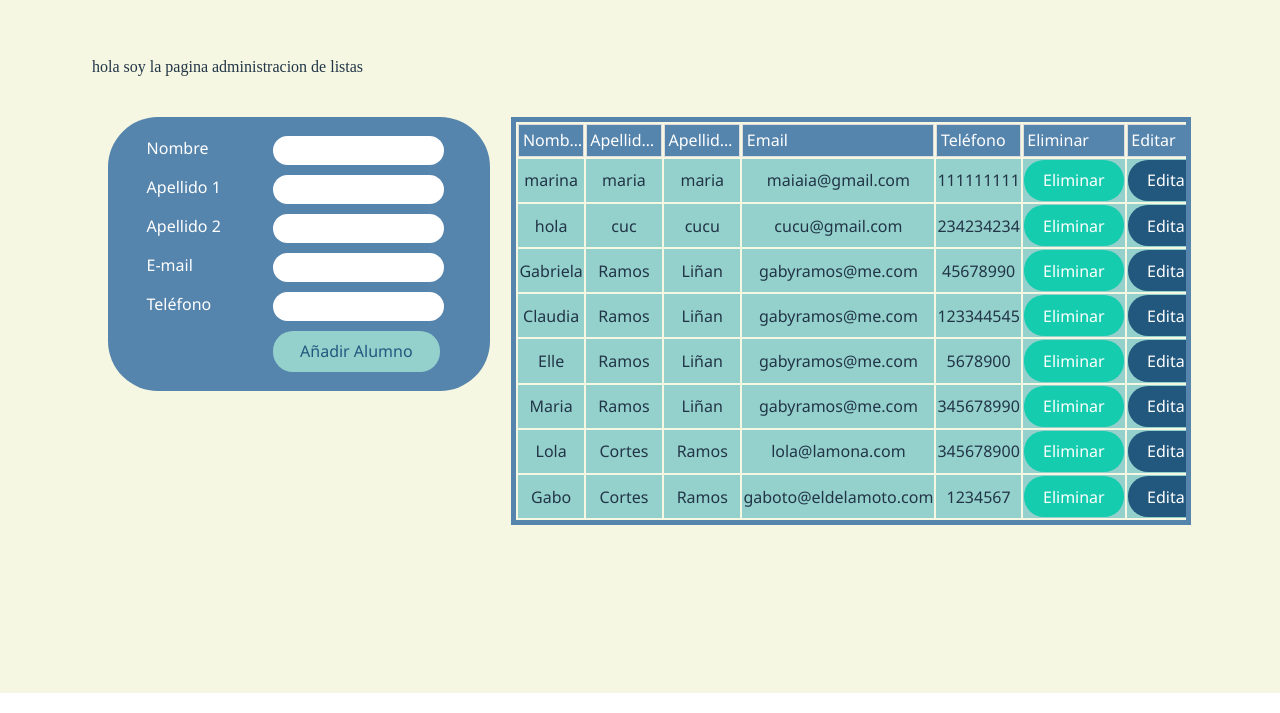
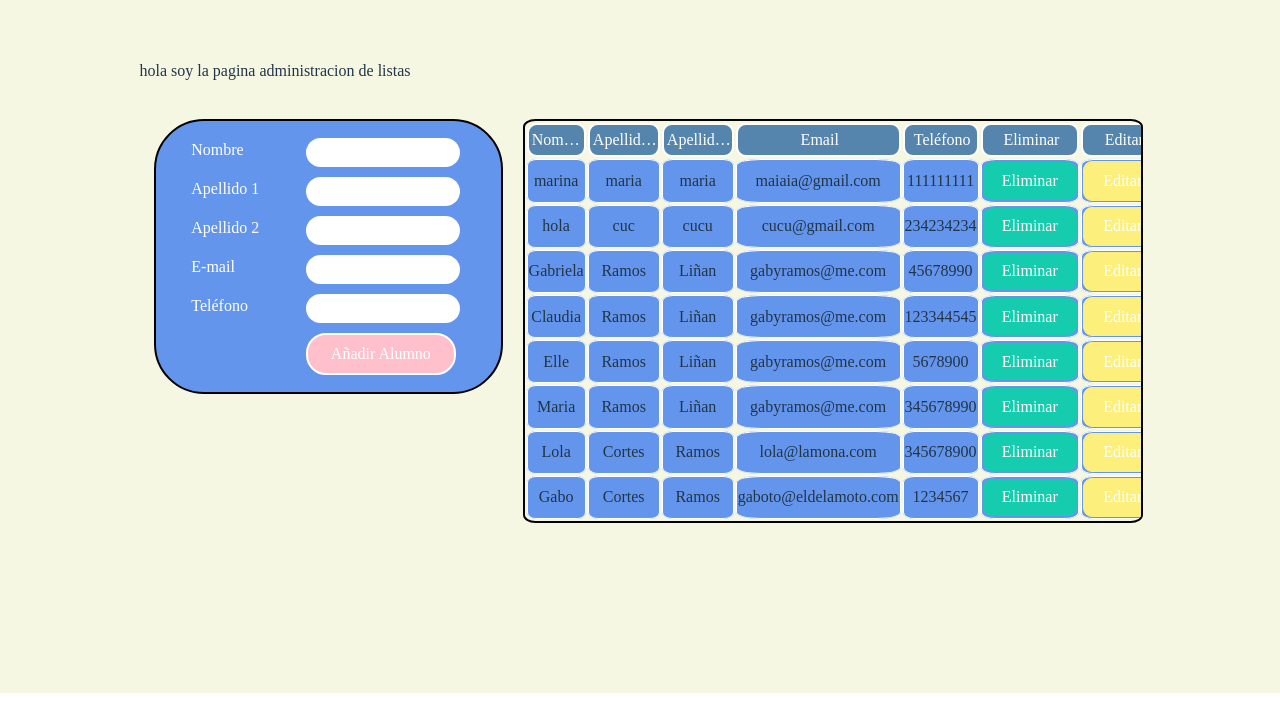
Before and after one commit to Claudia-Arias/Proyecto4, a React (Vite) app in the folder React4/: page /AdminList in a window 1280 px wide. Shown: the part 107-820 px from the top of the page. Built offline with nearby package versions, Linux system fonts and the light colour scheme; data requests are answered from the project's data file; the HTML template or start-up script is replaced by a standard one.

Commit message:
CSS modifications

```diff
--- a/React4/db.json
+++ b/React4/db.json
@@ -25,7 +25,7 @@
       "telefono": "45678990"
     },
     {
-      "id": "1",
+      "id": "9",
       "nombre": "Claudia",
       "apellido": "Ramos",
       "apellido2": "Liñan",
@@ -57,7 +57,7 @@
       "telefono": "345678900"
     },
     {
-      "id": "5",
+      "id": "8",
       "nombre": "Gabo",
       "apellido": "Cortes",
       "apellido2": "Ramos",
--- a/React4/src/components/Wheel/WheelComponent.jsx
+++ b/React4/src/components/Wheel/WheelComponent.jsx
@@ -13,7 +13,7 @@ const data = [
 
 const [objetoDato, setObjetoDato] = useState({ option: ''});
 
-const [selectedUserIds, setSelectedUserIds] = useState([]);//array donde guardamos los id de los usuarios seleccionados
+const [selectedUserIds, setSelectedUserIds] = useState([objetoDato]);//array donde guardamos los id de los usuarios seleccionados
 
 
 useEffect(() => {
@@ -31,6 +31,8 @@ useEffect(() => {
   }
 }, [selectedUser]);
 
+
+console.log(selectedUserIds);
 
 //export default () => {
   const [mustSpin, setMustSpin] = useState(false);
@@ -51,8 +53,8 @@ useEffect(() => {
       <Wheel className="wheel"
         mustStartSpinning={mustSpin}
         prizeNumber={prizeNumber}
-         data={data}
-
+        //  data={data}
+       data={selectedUserIds}
 
         onStopSpinning={() => {
           setMustSpin(false);
--- a/React4/src/components/adminList/PageAdminList.css
+++ b/React4/src/components/adminList/PageAdminList.css
@@ -13,8 +13,9 @@
 
 
 #registro_datos {
+    border: solid black 2px;
     border-radius: 50px;
-    background-color:#5584AC;
+    background-color:cornflowerblue;
     display: grid;
     grid-template-columns: 0.35fr 0.5fr;
     gap: 10px;
@@ -23,6 +24,7 @@
     padding-bottom: 5%;
     height: max-content;
     padding-right: 0;
+    font-family: cursive;
 
 }
 
@@ -31,7 +33,7 @@
     margin-bottom: 5px;
     color: white;
     width: fit-content;
-    font-family: "Segoe UI";
+    font-family: cursive;
 }
 
 #registro_datos input{
@@ -48,45 +50,45 @@
 
 
 .btnForm {
-    background-color: #95D1CC;
-    border: none;
+    background-color: pink;
+    border: solid white 2px;
     width: 100%;
     height: 100%;
     border-radius: 20px;
-    font-family: "Segoe UI";
-    color:#22577E;
+    font-family: cursive;
+    color:white;
     font-size: medium;
 }
 
 .btnForm:hover{
     box-shadow: 7px 5px 7px 0px rgba(144, 228, 243, 0.912);
-    color:rgb(221, 78, 26);
+    color:rgb(252,239,124);
 }
 
 #editBtn{
-    font-family: "Segoe UI";
+    font-family:cursive;
     color:#ffffff;
-    background-color: #22577E;
-    border-radius: 20px;
-    border: 0;
+    background-color: rgb(252,239,124);
+    border-radius: 9px;
+    border: solid 1px rgb(252,239,124);
     width: 100%;
 }
 
 #editBtn:hover{
-    background-color: coral;
+    background-color: pink;
     cursor:pointer;
 }
 
 #deleteBtn:hover{
-    background-color: coral;
+    background-color: pink;
     cursor:pointer;
 }
 
 #deleteBtn{
-    font-family: "Segoe UI";
+    font-family: cursive;
     color:white;
     background-color: #16ccae;
-    border-radius: 20px;
+    border-radius: 9px;
     border: 0;
     width: 100%;
 }
@@ -103,7 +105,8 @@ th{
 }
 
 .seccion_datos {
-    border: solid 5px #5584AC;
+    border: solid 5px black;
+    border-radius: 2%;
     padding: 0;
     overflow-x: auto;
     overflow-y: auto;
@@ -122,8 +125,9 @@ th{
 .tablaDatos td {
     text-align: left;
     border: 1px solid #ddd;
+    border-radius: 4%;
     font-weight: normal;
-    font-family: "Segoe UI";
+    font-family:cursive;
 }
 
 
@@ -132,13 +136,13 @@ th{
 }
 
 .tablaHead th {
-    background-color: #5584AC;
+    background-color: yellow;
     padding: 0.5%;
     padding-right: 0;
     text-align: left;
-    border: 1px solid #ddd;
-    color: white;
-    font-family: "Segoe UI";
+    border: 1px solid red;
+    color: red;
+    font-family: cursive;
     font-weight: normal;
     width:max-content;
 }
@@ -146,14 +150,14 @@ th{
 
 tbody tr {
     cursor: pointer;
-    background-color: #95D1CC;
+    background-color: yellow;
     width:fit-content;
-    font-family:"Segoe UI";
+    font-family:cursive;
     font-weight:normal;
 }
 
 tbody tr:hover {
-    background: white;
+    background: rebeccapurple;
 
 }
 
--- a/React4/src/components/listAll/ListAll.css
+++ b/React4/src/components/listAll/ListAll.css
@@ -7,10 +7,12 @@
 th{
     font-weight: normal;
     width: fit-content;
+    border: solid white 1px;
+    border-radius: 15%;;
 }
 
 .seccion_datos {
-    border: solid 5px #5584AC;
+    border: solid 2px black;
     padding: 0;
     overflow-x: auto;
     overflow-y: auto;
@@ -28,9 +30,9 @@ th{
 
 .tablaDatos td {
     text-align: left;
-    border: 1px solid #ddd;
+    border: 1px solid black;
     font-weight: normal;
-    font-family: "Segoe UI";
+    font-family: cursive;
 }
 
 
@@ -42,10 +44,11 @@ th{
     background-color: #5584AC;
     padding: 0.5%;
     padding-right: 0;
-    text-align: left;
-    border: 1px solid #ddd;
+    text-align: center;
+    border: 2px solid white;
+    border-radius: 10px;
     color: white;
-    font-family: "Segoe UI";
+    font-family: cursive;
     font-weight: normal;
     width:max-content;
 }
@@ -53,9 +56,9 @@ th{
 
 tbody tr {
     cursor: pointer;
-    background-color: #95D1CC;
+    background-color: cornflowerblue;
     width:fit-content;
-    font-family:"Segoe UI";
+    font-family:cursive;
     font-weight:normal;
 }
 
--- a/React4/src/views/Home.jsx
+++ b/React4/src/views/Home.jsx
@@ -11,11 +11,11 @@ function Home() {
 
      <p>hola soy la pagina Home</p>
      <button type='button'>
-      <Link to="/AdminList">Ir a About</Link>
+      <Link to="/AdminList">Administrador Listas</Link>
      </button>
 
      <button type='button'>
-      <Link to="/Raffle">Ir a About</Link>
+      <Link to="/Raffle">Sorteo</Link>
      </button>
 
 
```
